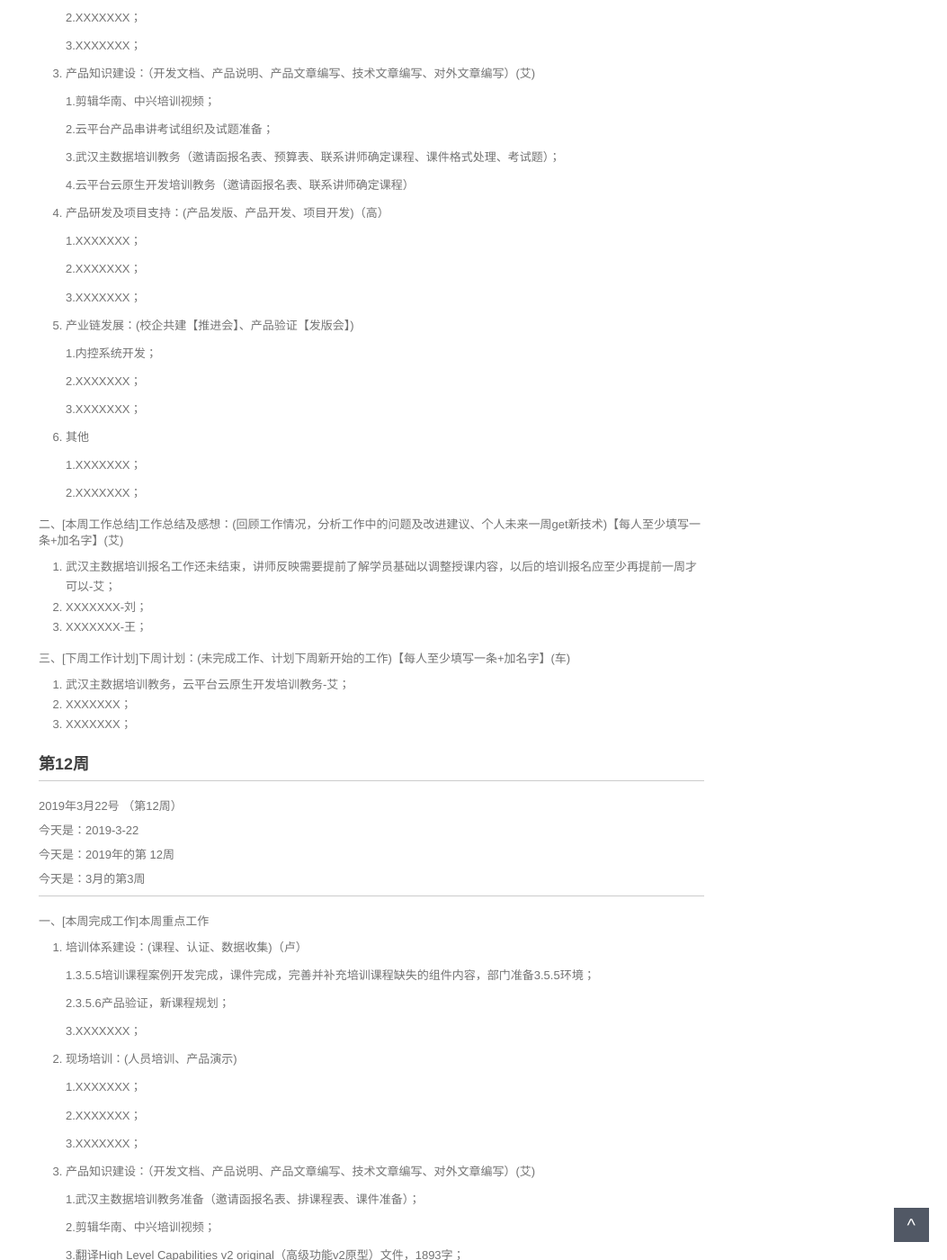
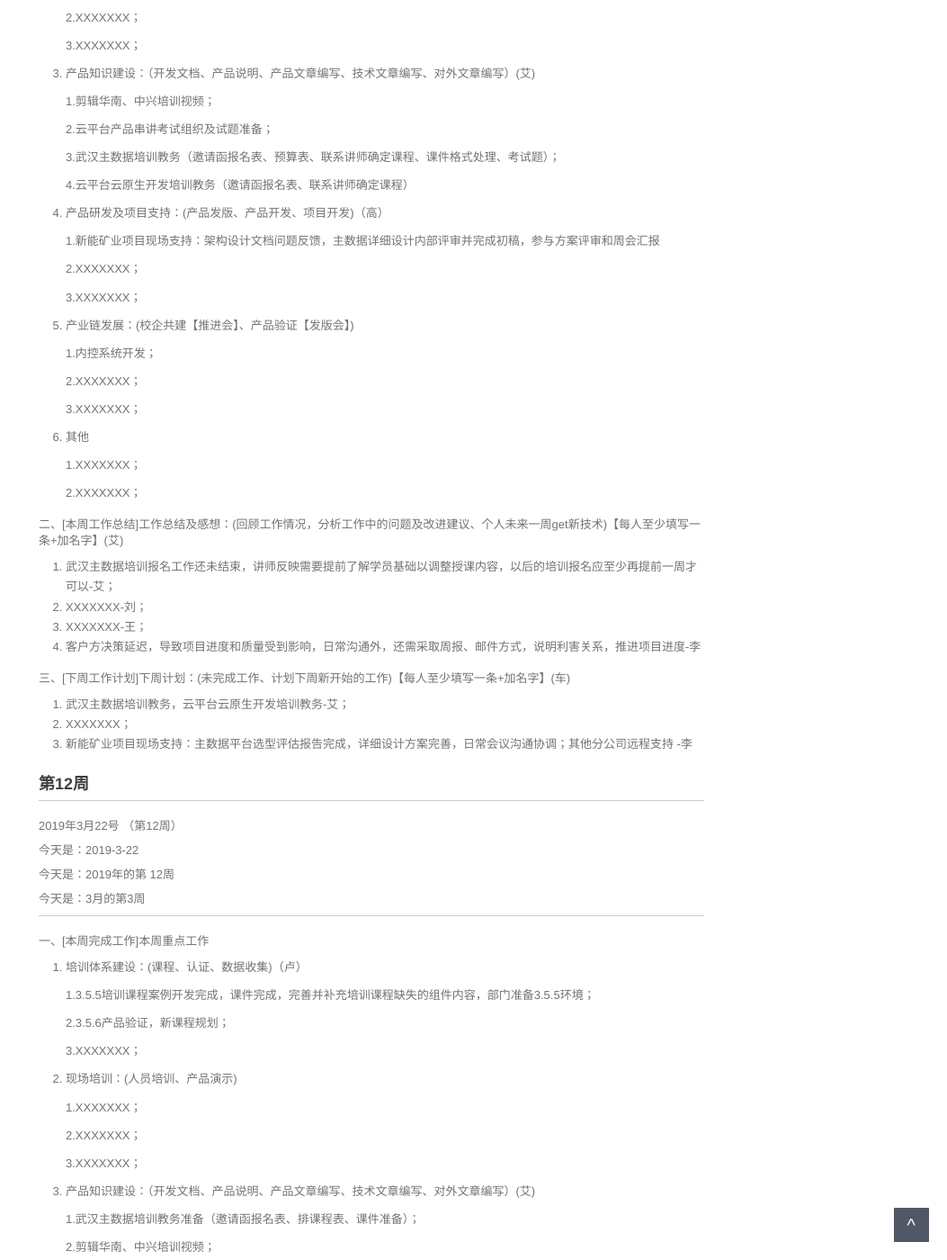
Before and after one commit to walllFlower/blog, a Jekyll site: the page built from _posts/2018-07-17-day_report_cxz.md, in a window 1280 px wide and 1400 px high, scrolled down 714 px. Shown: the whole window at 90% size, without its empty margins (227-1280 px from the left). Built offline with Jekyll 4.4.1, drawn with Linux system fonts in a browser that asks for light colours; comment, search, counter and statistics services are not loaded.

Commit message:
Update 2018-07-17-day_report_cxz.md
add by lh

```diff
--- a/_posts/2018-07-17-day_report_cxz.md
+++ b/_posts/2018-07-17-day_report_cxz.md
@@ -51,7 +51,7 @@ categories: 技术运营工作周报
 
 4. 产品研发及项目支持：(产品发版、产品开发、项目开发)（高）
 
-    1.XXXXXXX；
+    1.新能矿业项目现场支持：架构设计文档问题反馈，主数据详细设计内部评审并完成初稿，参与方案评审和周会汇报
 
     2.XXXXXXX；
 
@@ -76,12 +76,13 @@ categories: 技术运营工作周报
 1. 武汉主数据培训报名工作还未结束，讲师反映需要提前了解学员基础以调整授课内容，以后的培训报名应至少再提前一周才可以-艾；
 2. XXXXXXX-刘；
 3. XXXXXXX-王；
+4. 客户方决策延迟，导致项目进度和质量受到影响，日常沟通外，还需采取周报、邮件方式，说明利害关系，推进项目进度-李
 
 三、[下周工作计划]下周计划：(未完成工作、计划下周新开始的工作)【每人至少填写一条+加名字】(车)
 
 1. 武汉主数据培训教务，云平台云原生开发培训教务-艾；
 2. XXXXXXX；
-3. XXXXXXX；
+3. 新能矿业项目现场支持：主数据平台选型评估报告完成，详细设计方案完善，日常会议沟通协调；其他分公司远程支持 -李
 
 ###  第12周
 
```
